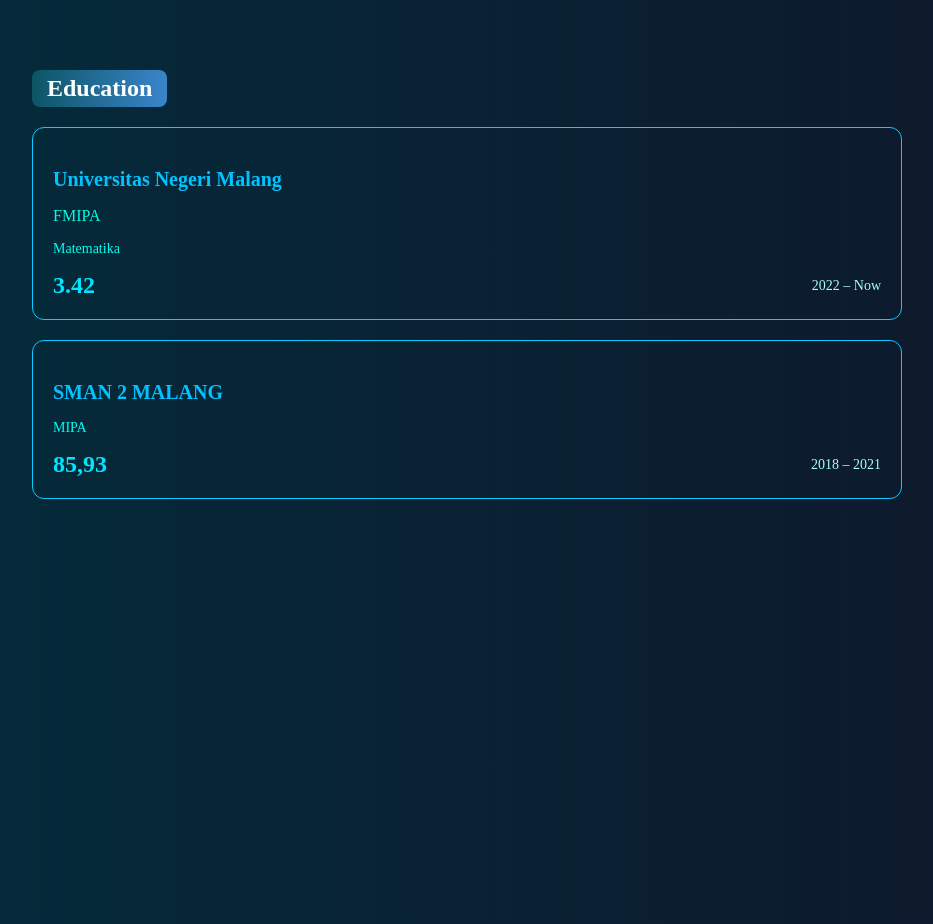
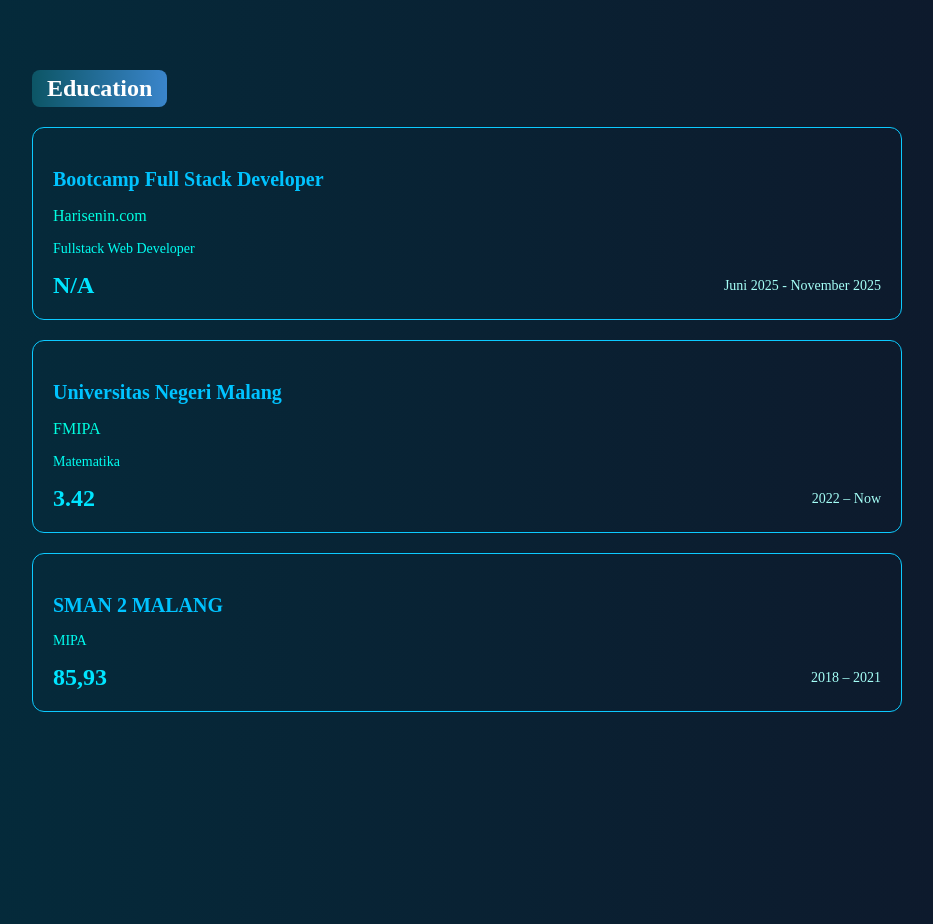
Before and after one commit to affandzaki15/affanportfoliowebsite, a plain HTML site: page index.html in a window 1280 px wide. Shown: the part 1780-2704 px from the top of the page, without its empty margins (173-1106 px from the left). Drawn offline with nearby package versions, Linux system fonts and the light colour scheme; a web font is replaced by a local one.

Commit message:
harisenin

```diff
--- a/index.html
+++ b/index.html
@@ -89,6 +89,15 @@
         <div class="education-section">
             <div class="education-header">
                 Education
+            </div>
+            <div class="education-card">
+                <h3>Bootcamp Full Stack Developer</h3>
+                <p class="major">Harisenin.com</p>
+                <p class="sub-major">Fullstack Web Developer</p>
+                <div class="details">
+                    <span class="gpa">N/A</span>
+                    <span class="year">Juni 2025 - November 2025</span>
+                </div>
             </div>
             <div class="education-card">
                 <h3>Universitas Negeri Malang</h3>
```
